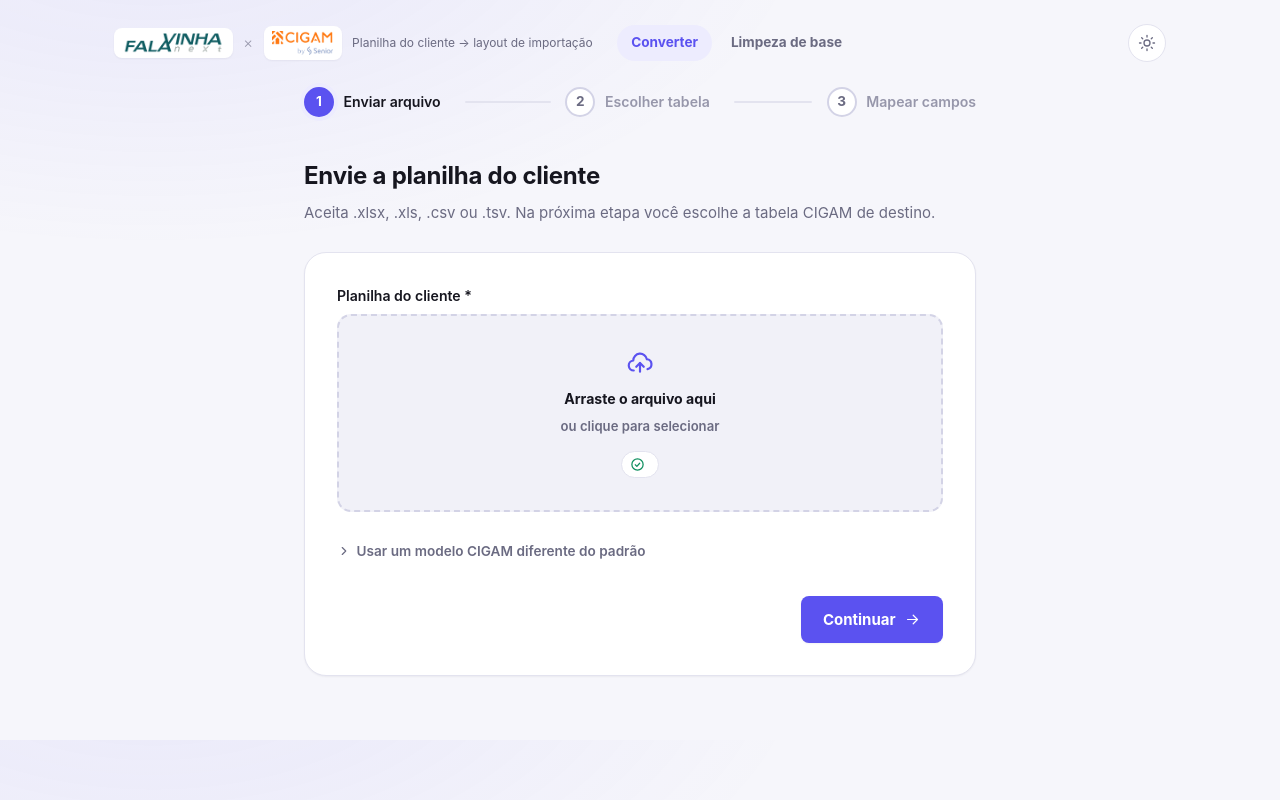
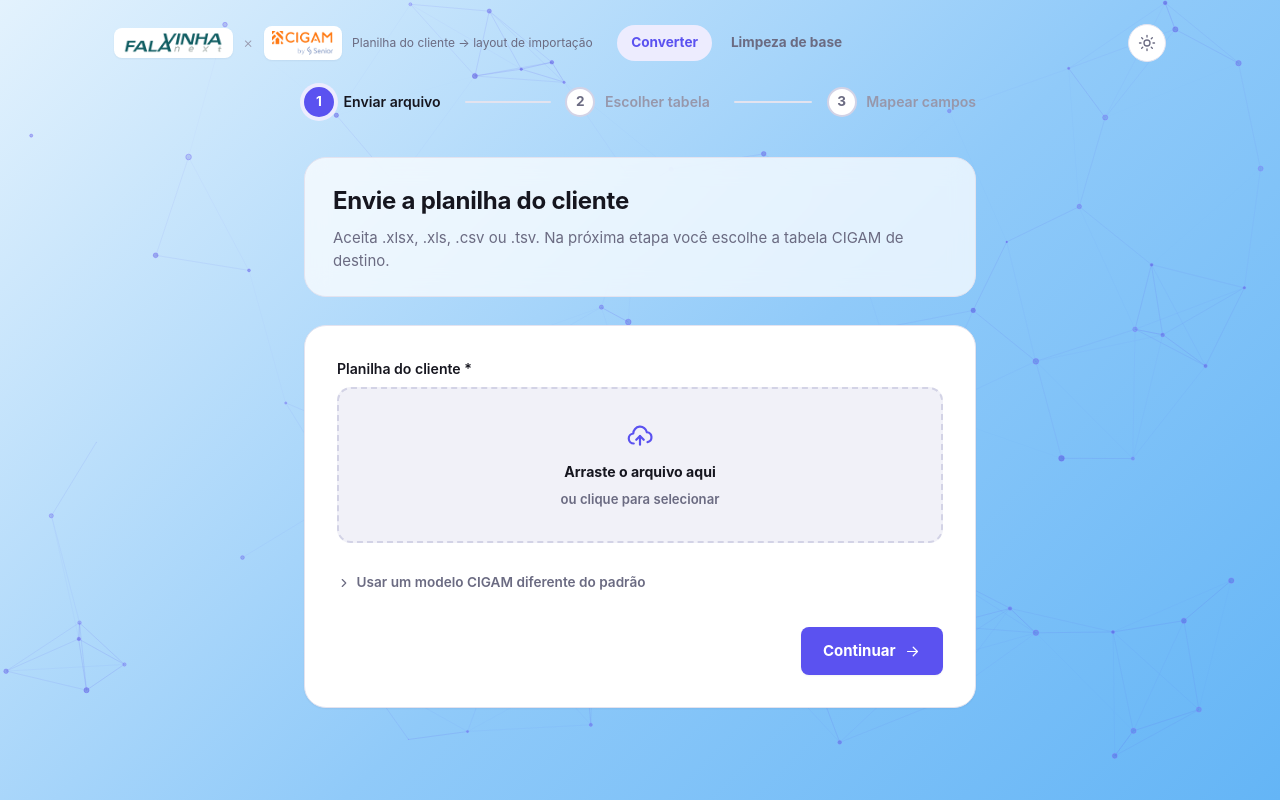
Before and after one commit to Soares820/Conversor_CIGAM, a Flask app: page / in a window 1280 px wide. Run offline with Flask 3, Linux system fonts and the light colour scheme.

Commit message:
Corrige indicador de aviso sempre visivel e leva o fundo animado p/ todas as paginas
O ponto vermelho de "obrigatorio sem valor" e o chip de arquivo
selecionado no dropzone tinham display definido via CSS com a mesma
especificidade do atributo hidden — a regra do stylesheet vencia e os
dois ficavam sempre visiveis, independente do estado real (visto no
print: todas as 74 linhas do FACPAGAM marcadas, mesmo as ja mapeadas).
Corrigido com [hidden] { display: none } explicito. Tambem faltava o
span de texto do nome do arquivo no dropzone da tela de upload.

Fundo de particulas agora e global (estava so na Limpeza de base), com
os cabecalhos de pagina em vidro fosco para manter o texto legivel.

/converter agora trata falha ao reler planilha/modelo com uma mensagem
clara em vez de erro cru — cobre o caso de sessao expirar (arquivo
temporario evicted) entre abrir o mapeamento e clicar em Converter.

```diff
--- a/web/app.py
+++ b/web/app.py
@@ -166,8 +166,17 @@ def converter():
     if not (modelo_path and cliente_path and aba):
         return redirect(url_for("index"))
 
-    t = CigamTemplate.de_arquivo(modelo_path, aba)
-    _, registros = ler_planilha_cliente(cliente_path)
+    try:
+        t = CigamTemplate.de_arquivo(modelo_path, aba)
+        _, registros = ler_planilha_cliente(cliente_path)
+    except Exception:
+        flash(
+            "Não foi possível ler a planilha ou o modelo — provavelmente a "
+            "sessão expirou (isso pode acontecer se a etapa de mapeamento "
+            "ficar aberta por muito tempo). Envie a planilha novamente.",
+            "erro",
+        )
+        return redirect(url_for("index"))
 
     mapa = {}
     for col in t.colunas:
--- a/web/static/style.css
+++ b/web/static/style.css
@@ -490,6 +490,7 @@ input[type="checkbox"] {
   color: var(--text);
 }
 .dropzone-file svg { width: 15px; height: 15px; color: var(--success); margin: 0; }
+.dropzone-file[hidden] { display: none; }
 
 .advanced-toggle {
   display: inline-flex;
@@ -597,6 +598,7 @@ input[type="checkbox"] {
   margin-left: 0.4rem;
   vertical-align: middle;
 }
+.warn-dot[hidden] { display: none; }
 
 .empty-msg {
   text-align: center;
--- a/web/templates/base.html
+++ b/web/templates/base.html
@@ -16,7 +16,8 @@
   </script>
 </head>
 <body>
-  {% block page_bg %}{% endblock %}
+  <div id="particles-js" class="particles-page-bg"></div>
+  <script src="https://cdn.jsdelivr.net/particles.js/2.0.0/particles.min.js" defer></script>
   {% from "_icons.html" import icon %}
 
   <div class="toast-stack" id="toast-stack" aria-live="polite">
--- a/web/templates/escolher_aba.html
+++ b/web/templates/escolher_aba.html
@@ -1,7 +1,7 @@
 {% extends "base.html" %}
 {% from "_icons.html" import icon %}
 {% block conteudo %}
-<div class="page-head">
+<div class="page-head glass-panel">
   <h1>Escolha a tabela de destino</h1>
   <p>{{ abas|length }} tabelas disponíveis no modelo. Selecione a que corresponde aos dados enviados.</p>
 </div>
--- a/web/templates/limpeza.html
+++ b/web/templates/limpeza.html
@@ -1,10 +1,5 @@
 {% extends "base.html" %}
 {% from "_icons.html" import icon %}
-
-{% block page_bg %}
-<div id="particles-js" class="particles-page-bg"></div>
-<script src="https://cdn.jsdelivr.net/particles.js/2.0.0/particles.min.js" defer></script>
-{% endblock %}
 
 {% block conteudo %}
 <div class="page-head glass-panel">
--- a/web/templates/mapear.html
+++ b/web/templates/mapear.html
@@ -2,7 +2,7 @@
 {% from "_icons.html" import icon %}
 {% set wide = true %}
 {% block conteudo %}
-<div class="page-head">
+<div class="page-head glass-panel">
   <h1>Mapeie os campos &mdash; <span class="badge badge-accent">{{ tabela }}</span></h1>
   <p>Revise o De-Para sugerido automaticamente, marque as colunas que formam a chave (PK) e as obrigatórias.</p>
 </div>
--- a/web/templates/resultado.html
+++ b/web/templates/resultado.html
@@ -1,7 +1,7 @@
 {% extends "base.html" %}
 {% from "_icons.html" import icon %}
 {% block conteudo %}
-<div class="page-head">
+<div class="page-head glass-panel">
   <h1>Resultado &mdash; <span class="badge badge-accent">{{ res.tabela }}</span></h1>
   <p>Confira as ocorrências antes de carregar os arquivos no banco.</p>
 </div>
--- a/web/templates/upload.html
+++ b/web/templates/upload.html
@@ -1,7 +1,7 @@
 {% extends "base.html" %}
 {% from "_icons.html" import icon %}
 {% block conteudo %}
-<div class="page-head">
+<div class="page-head glass-panel">
   <h1>Envie a planilha do cliente</h1>
   <p>Aceita .xlsx, .xls, .csv ou .tsv. Na próxima etapa você escolhe a tabela CIGAM de destino.</p>
 </div>
@@ -16,7 +16,7 @@
           {{ icon("upload-cloud") }}
           <span class="dropzone-title">Arraste o arquivo aqui</span>
           <span class="dropzone-sub">ou clique para selecionar</span>
-          <span class="dropzone-file" data-filename hidden>{{ icon("check-circle") }}</span>
+          <span class="dropzone-file" data-filename hidden>{{ icon("check-circle") }}<span data-filename-text></span></span>
         </label>
       </div>
     </div>
@@ -33,7 +33,7 @@
             {{ icon("upload-cloud") }}
             <span class="dropzone-title">Arraste o gabarito aqui</span>
             <span class="dropzone-sub">se não enviar, usa o gabarito padrão do projeto</span>
-            <span class="dropzone-file" data-filename hidden>{{ icon("check-circle") }}</span>
+            <span class="dropzone-file" data-filename hidden>{{ icon("check-circle") }}<span data-filename-text></span></span>
           </label>
         </div>
       </div>
```
